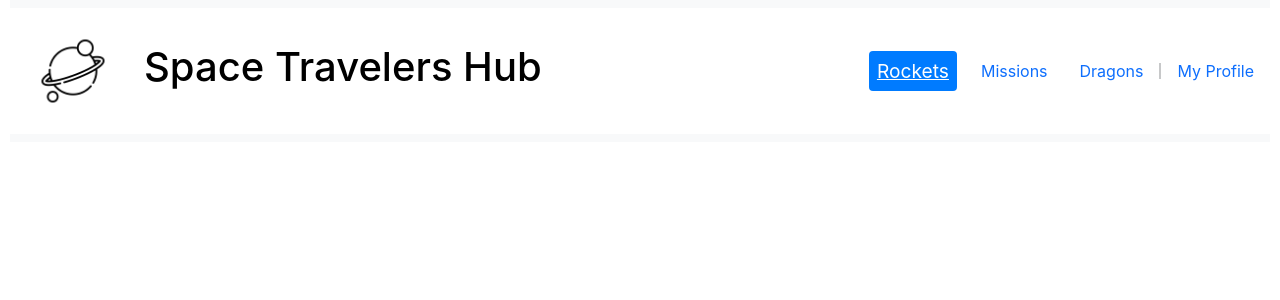
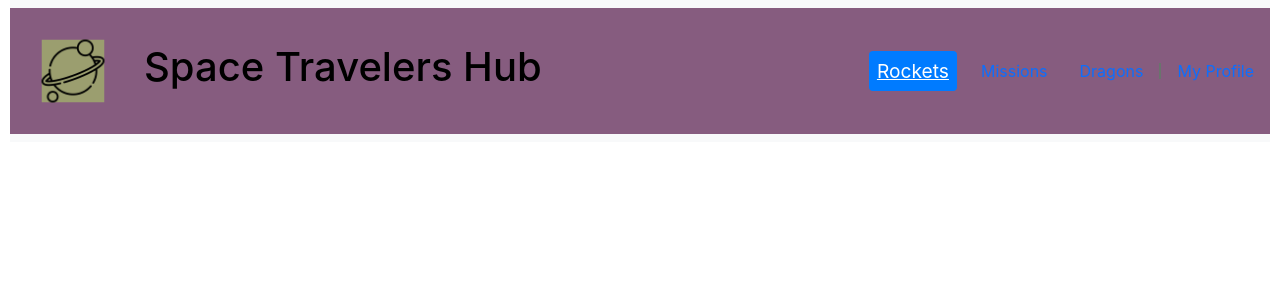
Before and after one commit to Arch-Noize/react-group-project, a React (Create React App) app: page /rockets in a window 1280 px wide. Shown: the top 300 px of the page. Built offline with nearby package versions, Linux system fonts and the light colour scheme; no server answers.

Commit message:
src/components /index.css update

```diff
--- a/src/index.css
+++ b/src/index.css
@@ -1,4 +1,5 @@
 body {
+  color: rgb(20, 189, 57);
   margin: 0;
   font-family:
     -apple-system,
@@ -34,6 +35,7 @@ a {
 }
 
 .logo {
+  background-color: rgb(155, 158, 111);
   transform: scale(0.5);
   max-width: 10%;
   max-height: 10%;
@@ -42,7 +44,7 @@ a {
 
 .nav {
   align-items: center;
-  background-color: #fff;
+  background-color: #865c7f;
 }
 
 .navItem {
```
